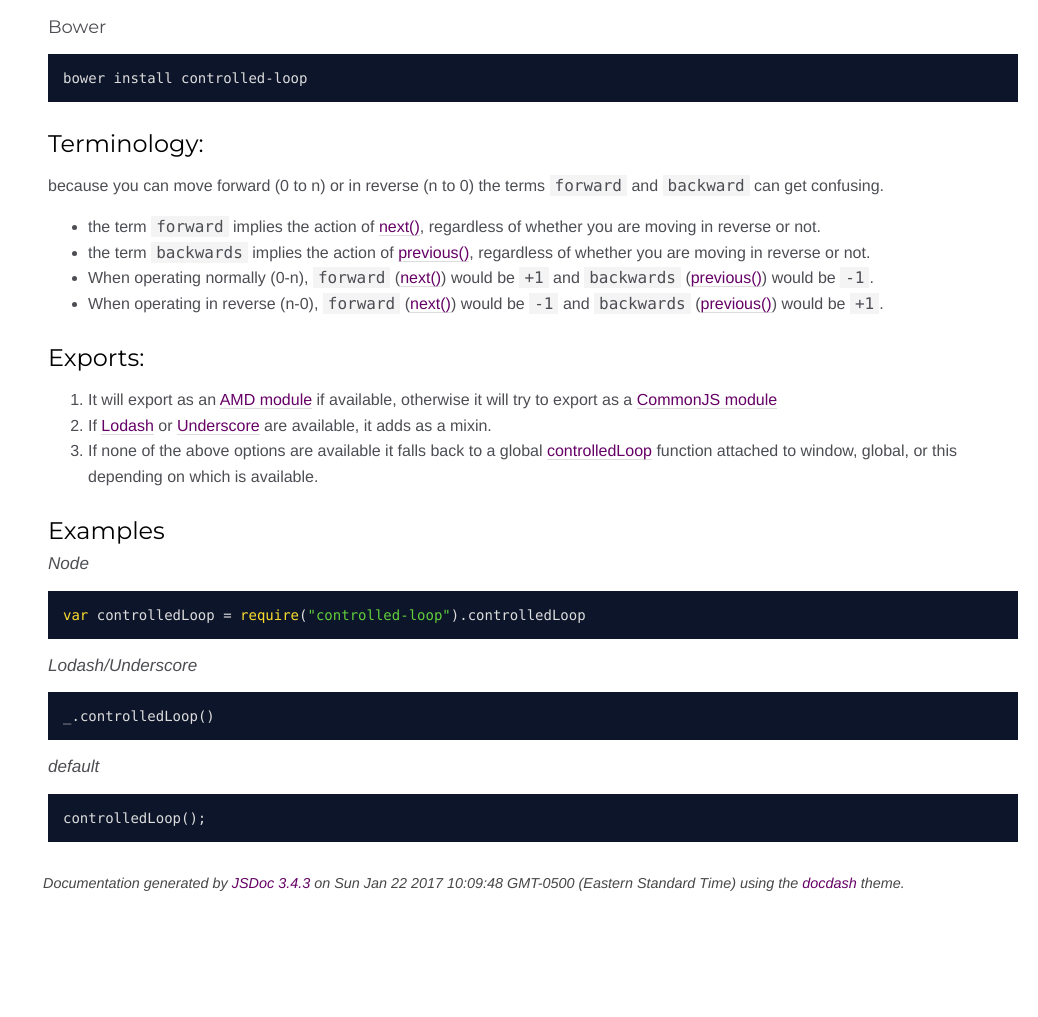
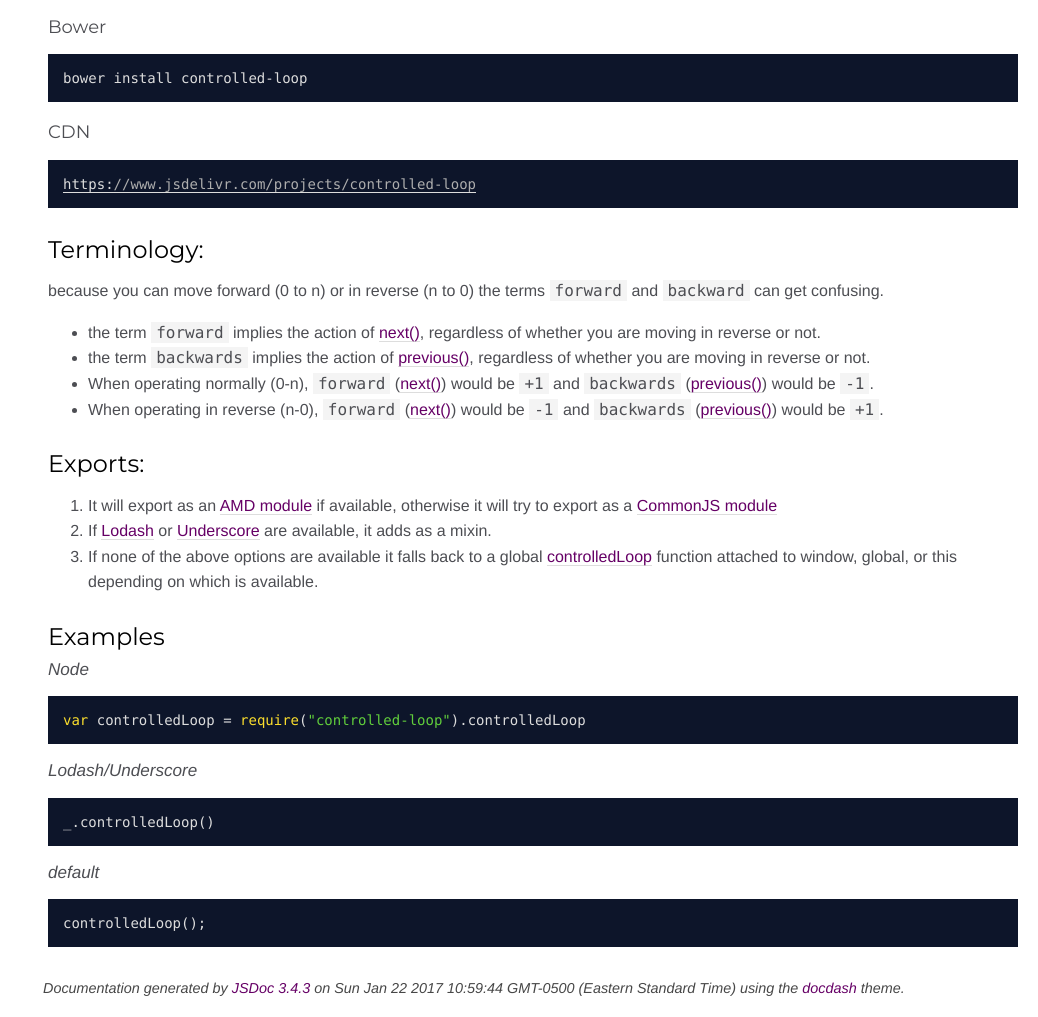
Before and after one commit to bartmelton/ControlledLoop, a website: page docs/index.html in a window 1280 px wide. Shown: the part 896-1913 px from the top of the page, without its empty margins (242-1280 px from the left). Before the commit the page ends 1807 px from the top, so only its background shows below. Drawn offline with Linux system fonts and the light colour scheme.

Commit message:
updated docs

```diff
--- a/docs/index.html
+++ b/docs/index.html
@@ -132,7 +132,7 @@
 <li>Set your own &quot;keys&quot; array to only use a subset of properties or to set the order</li>
 <li>change the callback at any time</li>
 </ol>
-<h3>Installing</h3><h4>GitHub</h4><pre class="prettyprint source"><code><a href="https://github.com/bartmelton/ControlledLoop">https://github.com/bartmelton/ControlledLoop</a></code></pre><h4>Homepage</h4><pre class="prettyprint source"><code><a href="http://www.ozonecreations.com/projects/controlled-loop">http://www.ozonecreations.com/projects/controlled-loop</a></code></pre><h4>NPM</h4><pre class="prettyprint source"><code>npm install controlled-loop</code></pre><h4>Bower</h4><pre class="prettyprint source"><code>bower install controlled-loop</code></pre><h3>Terminology:</h3><p>because you can move forward (0 to n) or in reverse (n to 0) the terms <code>forward</code> and <code>backward</code> can get confusing.</p>
+<h3>Installing</h3><h4>GitHub</h4><pre class="prettyprint source"><code><a href="https://github.com/bartmelton/ControlledLoop">https://github.com/bartmelton/ControlledLoop</a></code></pre><h4>Homepage</h4><pre class="prettyprint source"><code><a href="http://www.ozonecreations.com/projects/controlled-loop">http://www.ozonecreations.com/projects/controlled-loop</a></code></pre><h4>NPM</h4><pre class="prettyprint source"><code>npm install controlled-loop</code></pre><h4>Bower</h4><pre class="prettyprint source"><code>bower install controlled-loop</code></pre><h4>CDN</h4><pre class="prettyprint source"><code><a href="https://www.jsdelivr.com/projects/controlled-loop">https://www.jsdelivr.com/projects/controlled-loop</a></code></pre><h3>Terminology:</h3><p>because you can move forward (0 to n) or in reverse (n to 0) the terms <code>forward</code> and <code>backward</code> can get confusing.</p>
 <ul>
 <li>the term <code>forward</code> implies the action of <a href="controlled-loop.html#.next">next()</a>, regardless of whether you are moving in reverse or not.</li>
 <li>the term <code>backwards</code> implies the action of <a href="controlled-loop.html#.previous">previous()</a>, regardless of whether you are moving in reverse or not.</li>
@@ -194,7 +194,7 @@
 <br class="clear">
 
 <footer>
-    Documentation generated by <a href="https://github.com/jsdoc3/jsdoc">JSDoc 3.4.3</a> on Sun Jan 22 2017 10:09:48 GMT-0500 (Eastern Standard Time) using the <a href="https://github.com/clenemt/docdash">docdash</a> theme.
+    Documentation generated by <a href="https://github.com/jsdoc3/jsdoc">JSDoc 3.4.3</a> on Sun Jan 22 2017 10:59:44 GMT-0500 (Eastern Standard Time) using the <a href="https://github.com/clenemt/docdash">docdash</a> theme.
 </footer>
 
 <script>prettyPrint();</script>
```
Also changed, not shown: controlled-loop.js (+5 -0 lines), docs/controlled-loop.html (+1 -1 lines), docs/global.html (+1 -1 lines), README.md, dist/controlled-loop.js.
